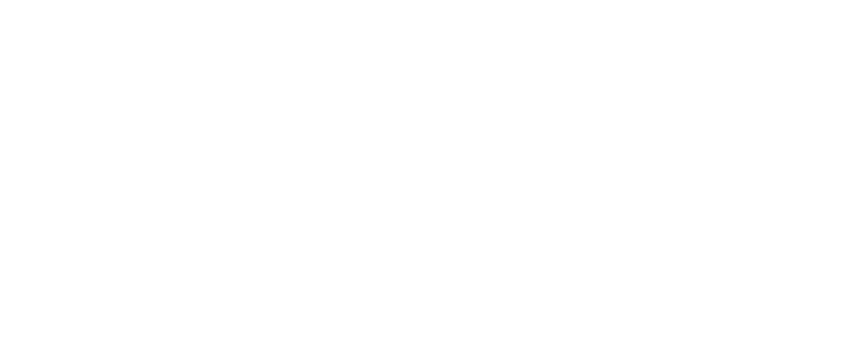
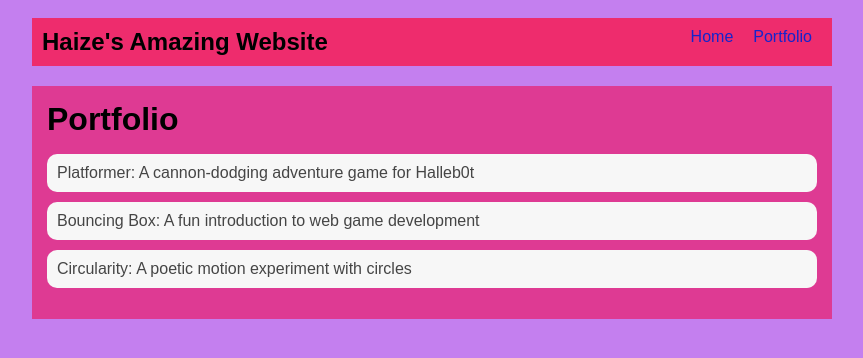
Before and after one commit to HaizeHood4/HaizeHood4.github.io, a plain HTML site: page portfolio.html in a window 1280 px wide. Shown: the whole page, without its empty margins (208-1071 px from the left). Drawn offline with Linux system fonts and the light colour scheme.

Commit message:
add portfolio page to website

```diff
--- a/portfolio.html
+++ b/portfolio.html
@@ -0,0 +1,41 @@
+<!DOCTYPE html>
+<html>
+  <head>
+    <title> Haize's Website </title>
+    <link rel="stylesheet" href="style.css" />
+  </head>
+
+  <body>
+    <!-- All content goes here -->
+    <div id="all-contents">
+      <nav>
+        <h1>Haize's Amazing Website</h1>
+        <ul id="nav-ul">
+            <li class="nav-li">
+                <a href="index.html">Home</a>
+            </li>
+            <li class="nav-li">
+                <a href="portfolio.html">Portfolio</a>
+            </li>
+        </ul>
+      </nav>
+
+      <main>
+        <div class="content">
+            <h1>Portfolio</h1>
+            <ul id="portfolio">
+                <li>
+                  <a href="fsd-projects/platformer/">Platformer: A cannon-dodging adventure game for Halleb0t</a>
+                </li>
+                <li>
+                   <a href="fsd-projects/bouncing-box/">Bouncing Box: A fun introduction to web game development</a>
+                </li>
+                <li>
+                    <a href="fsd-projects/circularity/">Circularity: A poetic motion experiment with circles</a>
+                </li>
+            </ul>
+        </div>
+      </main>
+    </div>
+  </body>
+</html>
--- a/style.css
+++ b/style.css
@@ -61,7 +61,7 @@ main {
 }
 
 .content {
-    flex: 1'
+    flex: 1;
     padding: 15px;
 }
 
@@ -75,3 +75,29 @@ main {
 h2, h3 {
     margin: 0px;
 }
+
+/* Portfolio styles */
+.content h1 {
+  color: black;
+}
+
+#portfolio {
+  list-style-type: none;
+  padding-left: 0;
+}
+
+#portfolio li {
+  background: #f7f7f7;
+  padding: 10px;
+  border-radius: 10px;
+  margin-bottom: 10px;
+}
+
+#portfolio li:hover {
+  background: #eee;
+}
+
+#portfolio a {
+  text-decoration: none;
+  color: #454545;
+}
```
Also changed, not shown: index.html (+7 -7 lines).
